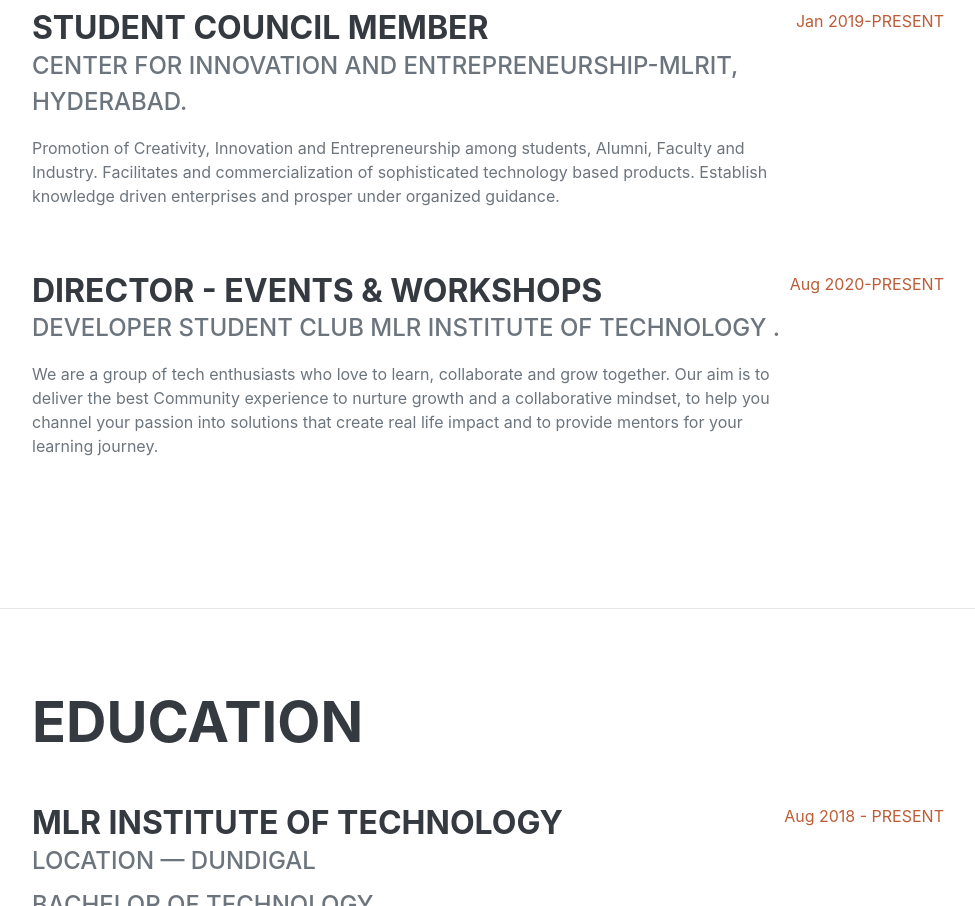
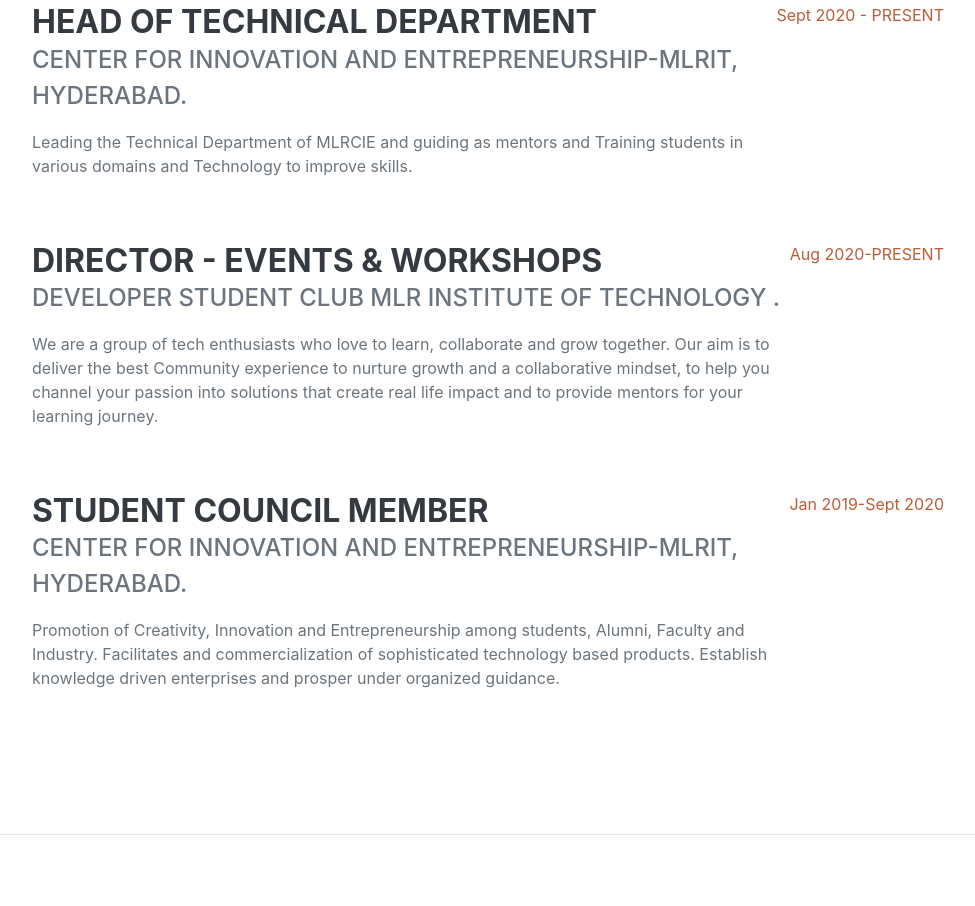
Before and after one commit to Hemanth3401/MYRESUME, a website: page index.html in a window 1280 px wide. Shown: the part 993-1899 px from the top of the page, without its empty margins (288-1263 px from the left). Drawn offline with nearby package versions, Linux system fonts and the light colour scheme; a web font is replaced by a local one.

Commit message:
Update Experience

```diff
--- a/index.html
+++ b/index.html
@@ -82,11 +82,11 @@
                     <h2 class="mb-5">Experience</h2>
                     <div class="d-flex flex-column flex-md-row justify-content-between mb-5">
                         <div class="flex-grow-1">
-                            <h3 class="mb-0">Student council member</h3>
+                            <h3 class="mb-0">Head of Technical Department</h3>
                             <div class="subheading mb-3">Center for Innovation and Entrepreneurship-MLRIT, Hyderabad.</div>
-                            <p>Promotion of Creativity, Innovation and Entrepreneurship among students, Alumni, Faculty and Industry. Facilitates and commercialization of sophisticated technology based products. Establish knowledge driven enterprises and prosper under organized guidance.</p>
+                            <p>Leading the Technical Department of MLRCIE and guiding as mentors and Training students in various domains and Technology to improve skills.</p>
                         </div>
-                        <div class="flex-shrink-0"><span class="text-primary">Jan 2019-PRESENT</span></div>
+                        <div class="flex-shrink-0"><span class="text-primary">Sept 2020 - PRESENT</span></div>
                     </div>
                     <div class="d-flex flex-column flex-md-row justify-content-between mb-5">
                         <div class="flex-grow-1">
@@ -95,6 +95,14 @@
                             <p>We are a group of tech enthusiasts who love to learn, collaborate and grow together. Our aim is to deliver the best Community experience to nurture growth and a collaborative mindset, to help you channel your passion into solutions that create real life impact and to provide mentors for your learning journey.</p>
                         </div>
                         <div class="flex-shrink-0"><span class="text-primary">Aug 2020-PRESENT</span></div>
+                    </div>
+                    <div class="d-flex flex-column flex-md-row justify-content-between mb-5">
+                        <div class="flex-grow-1">
+                            <h3 class="mb-0">Student council member</h3>
+                            <div class="subheading mb-3">Center for Innovation and Entrepreneurship-MLRIT, Hyderabad.</div>
+                            <p>Promotion of Creativity, Innovation and Entrepreneurship among students, Alumni, Faculty and Industry. Facilitates and commercialization of sophisticated technology based products. Establish knowledge driven enterprises and prosper under organized guidance.</p>
+                        </div>
+                        <div class="flex-shrink-0"><span class="text-primary">Jan 2019-Sept 2020</span></div>
                     </div>
                 </div>
             </section>
```
